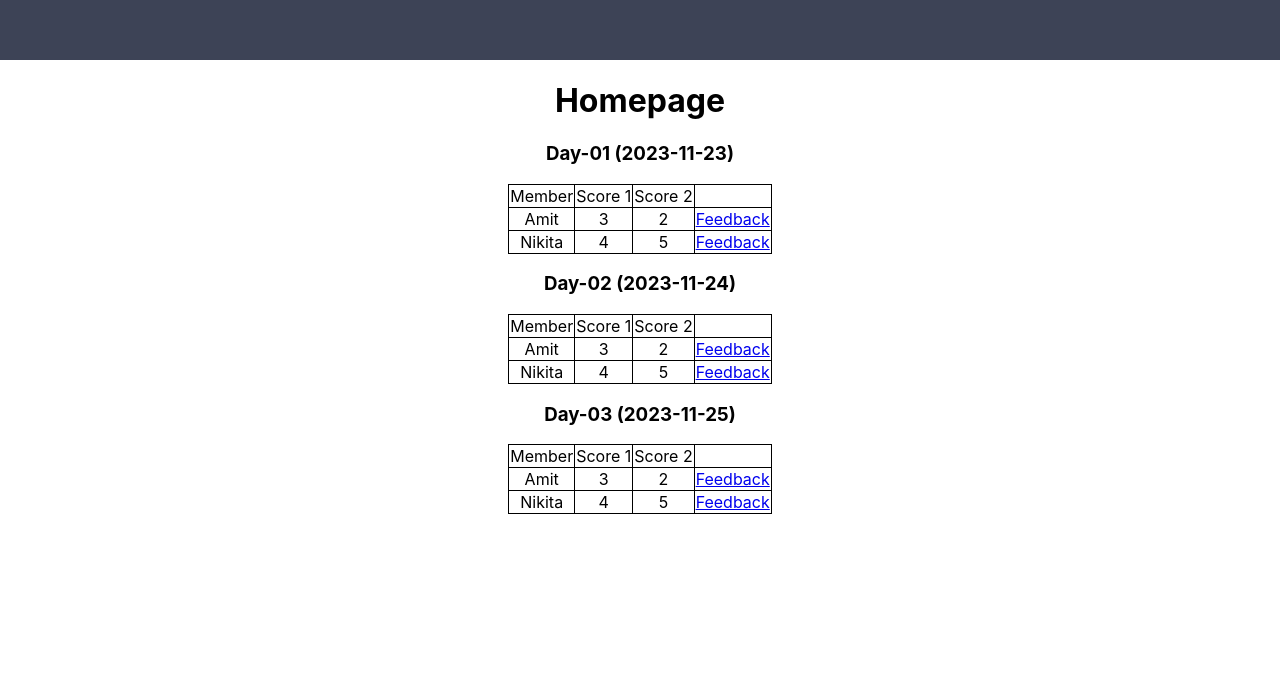
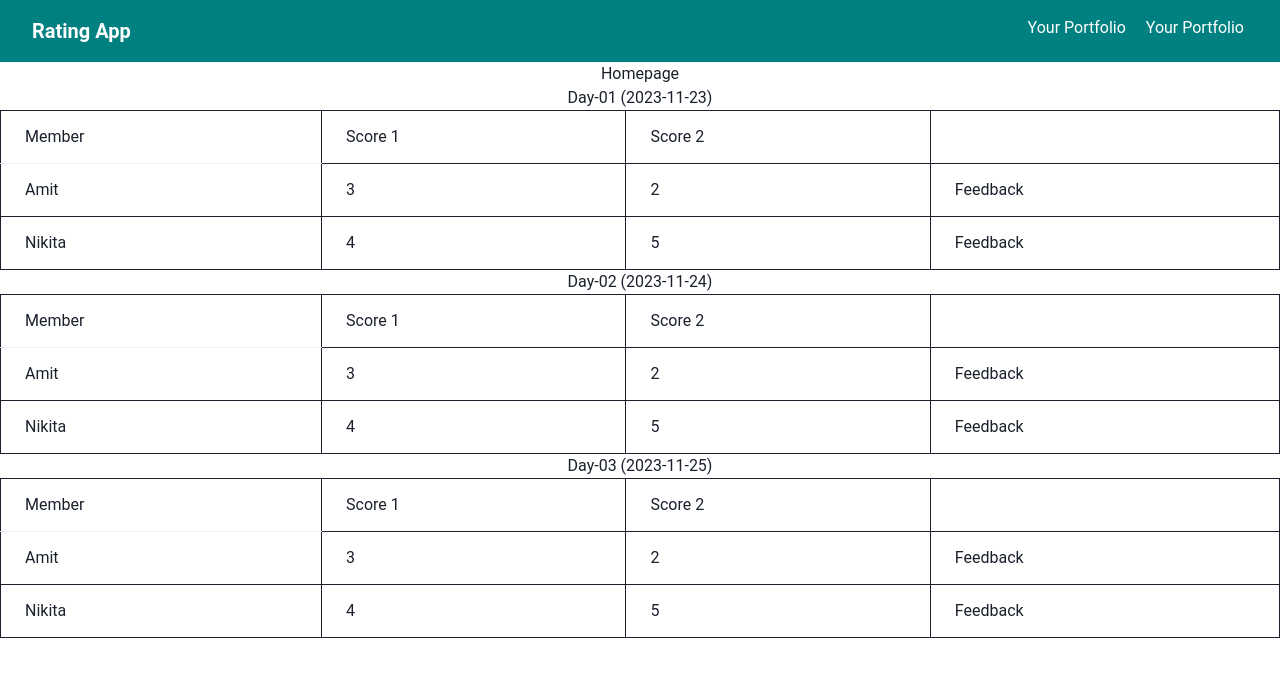
Before and after one commit to akmurmu83/Rating-App, a React (Create React App) app: page / in a window 1280 px wide. Shown: the top 676 px of the page. Built offline with nearby package versions, Linux system fonts and the light colour scheme; data requests are answered from the project's data file.

Commit message:
Day-03 integrated Chakra ui

```diff
--- a/src/Components/Navbar/Navbar.jsx
+++ b/src/Components/Navbar/Navbar.jsx
@@ -1,15 +1,25 @@
-import React from 'react';
-import Styles from './Navbar.module.css';
+import React from "react";
+import { Flex, Box, Link, Spacer, useTheme } from "@chakra-ui/react";
 
 function Navbar() {
+  const theme = useTheme(); // Access the Chakra UI theme
   return (
-    <nav className={Styles.nav}>
-      <div className={Styles.rightSection}></div>
-      <div className="logo">
-        <img src="" alt="" />
-      </div>
-      <div className="leftSection"></div>
-    </nav>
+    <Flex bg={theme.colors.primary[500]} p={4}>
+      <Box ml={4}>
+        <Link href="#" fontSize="xl" fontWeight="bold" color="white">
+          Rating App
+        </Link>
+      </Box>
+      <Spacer />
+      <Box>
+        <Link mr={5} href="#" fontSize="md" fontWeight="normal" color="white">
+          Your Portfolio
+        </Link>
+        <Link mr={5} href="#" fontSize="md" fontWeight="normal" color="white">
+          Your Portfolio
+        </Link>
+      </Box>
+    </Flex>
   );
 }
 
--- a/src/index.js
+++ b/src/index.js
@@ -1,15 +1,31 @@
-import React from 'react';
-import ReactDOM from 'react-dom/client';
-import './index.css';
-import App from './App';
-import reportWebVitals from './reportWebVitals';
-import { BrowserRouter } from 'react-router-dom';
+import React from "react";
+import ReactDOM from "react-dom/client";
+import "./index.css";
+import App from "./App";
+import reportWebVitals from "./reportWebVitals";
+import { BrowserRouter } from "react-router-dom";
+import { ChakraProvider, extendTheme } from "@chakra-ui/react";
 
-const root = ReactDOM.createRoot(document.getElementById('root'));
+// Create or extend your Chakra UI theme
+const theme = extendTheme({
+  colors: {
+    primary: {
+      500: "teal", // Customize the primary color
+    },
+  },
+  fonts: {
+    body: "Roboto, sans-serif", // Customize the body font
+  },
+  // Additional theme configuration goes here
+});
+
+const root = ReactDOM.createRoot(document.getElementById("root"));
 root.render(
-  <BrowserRouter>
-    <App />
-  </BrowserRouter>
+  <ChakraProvider theme={theme}>
+    <BrowserRouter>
+      <App />
+    </BrowserRouter>
+  </ChakraProvider>
 );
 
 // If you want to start measuring performance in your app, pass a function
```
